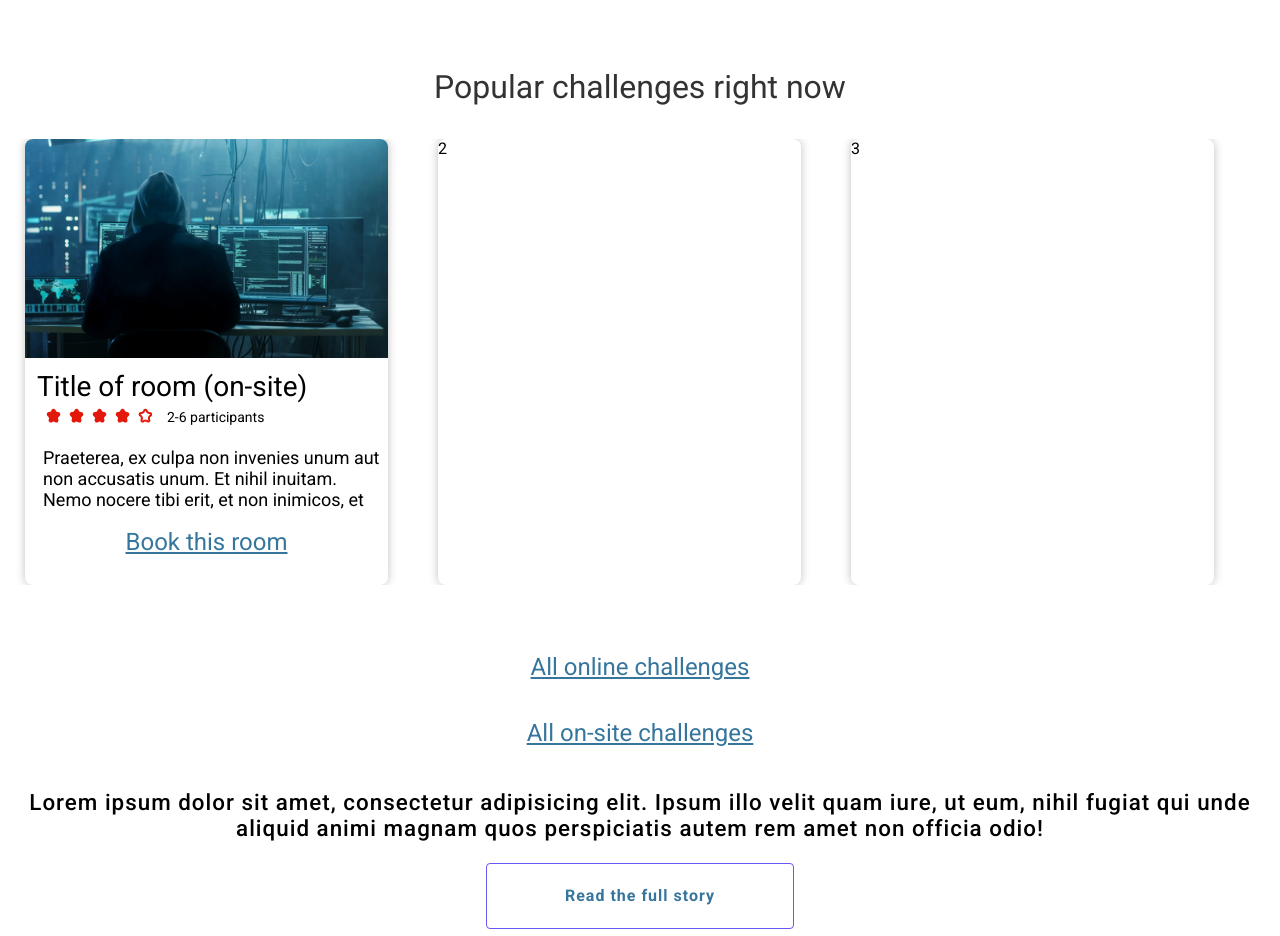
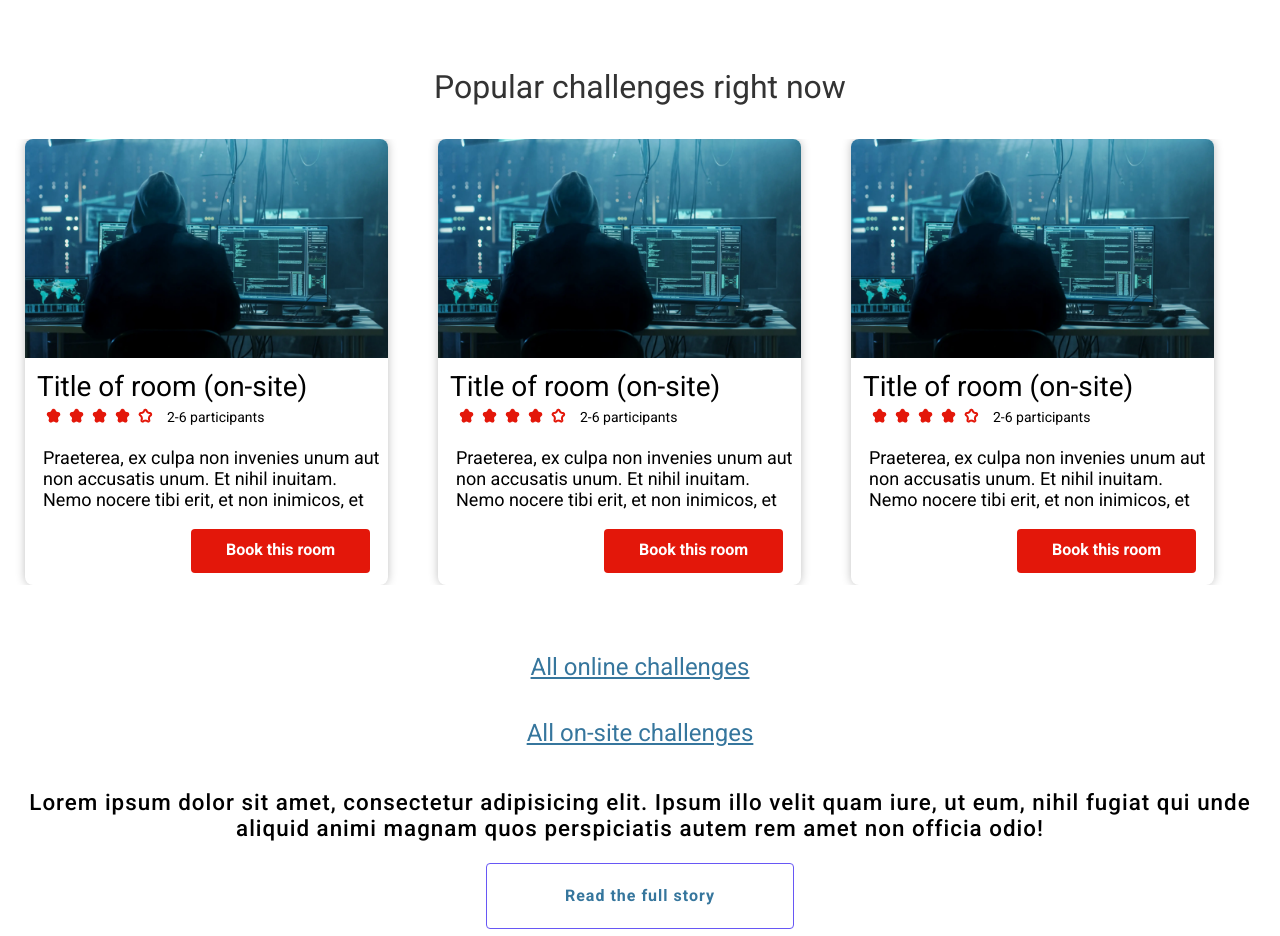
Before and after one commit to christerresin/esc, a website: page index.html in a window 1280 px wide. Shown: the part 860-1796 px from the top of the page. Drawn offline with Linux system fonts and the light colour scheme.

Commit message:
add three cards to slider

```diff
--- a/index.html
+++ b/index.html
@@ -55,14 +55,37 @@
                         <span>2-6 participants</span>
                     </div>
                     <div class="card-content">Praeterea, ex culpa non invenies unum aut non accusatis unum. Et nihil inuitam. Nemo nocere tibi erit, et non inimicos, et</div>
-                    <a href="" role="button">Book this room</a>
+                    <a href="" class="card-btn" role="button">Book this room</a>
                 </div>
                 <div class="card">
-                    2
+                    <img src="/img/image_2.png" alt="">
+                    <h4 class="card-header">Title of room (on-site)</h4>
+                    <div class="rating">
+                        <div class="card-rating-star"></div>
+                        <div class="card-rating-star"></div>
+                        <div class="card-rating-star"></div>
+                        <div class="card-rating-star"></div>
+                        <div class="card-rating-star-unfilled"></div>
+                        <span>2-6 participants</span>
+                    </div>
+                    <div class="card-content">Praeterea, ex culpa non invenies unum aut non accusatis unum. Et nihil inuitam. Nemo nocere tibi erit, et non inimicos, et</div>
+                    <a href="" class="card-btn" role="button">Book this room</a>
                 </div>
                 <div class="card">
-                    3
+                    <img src="/img/image_2.png" alt="">
+                    <h4 class="card-header">Title of room (on-site)</h4>
+                    <div class="rating">
+                        <div class="card-rating-star"></div>
+                        <div class="card-rating-star"></div>
+                        <div class="card-rating-star"></div>
+                        <div class="card-rating-star"></div>
+                        <div class="card-rating-star-unfilled"></div>
+                        <span>2-6 participants</span>
+                    </div>
+                    <div class="card-content">Praeterea, ex culpa non invenies unum aut non accusatis unum. Et nihil inuitam. Nemo nocere tibi erit, et non inimicos, et</div>
+                    <a href="" class="card-btn" role="button">Book this room</a>
                 </div>
+
             </div>
         </div>
         <a href="" role="button">All online challenges</a>
--- a/src/styles.scss
+++ b/src/styles.scss
@@ -292,7 +292,7 @@ body {
     margin-top: 30px;
     margin-bottom: 50px;
     grid-column: span 12;
-    text-align: center;
+    text-align: left;
     overflow: hidden;
     display: block;
 
@@ -398,6 +398,22 @@ body {
         font-weight: 400;
         font-style: normal;
         line-height: 21px;
+      }
+
+      .card-btn {
+        @include primaryBtn;
+        margin-left: 166px;
+        margin-top: auto;
+        margin-bottom: 12px;
+        color: #fff;
+        background-color: $defaultRed;
+        width: 179px;
+        height: 44px;
+
+        font-size: 16px;
+        font-weight: 700;
+        font-style: normal;
+        line-height: 18.75px;
       }
     }
   }
```
Also changed, not shown: styles.css, 1 other file.
